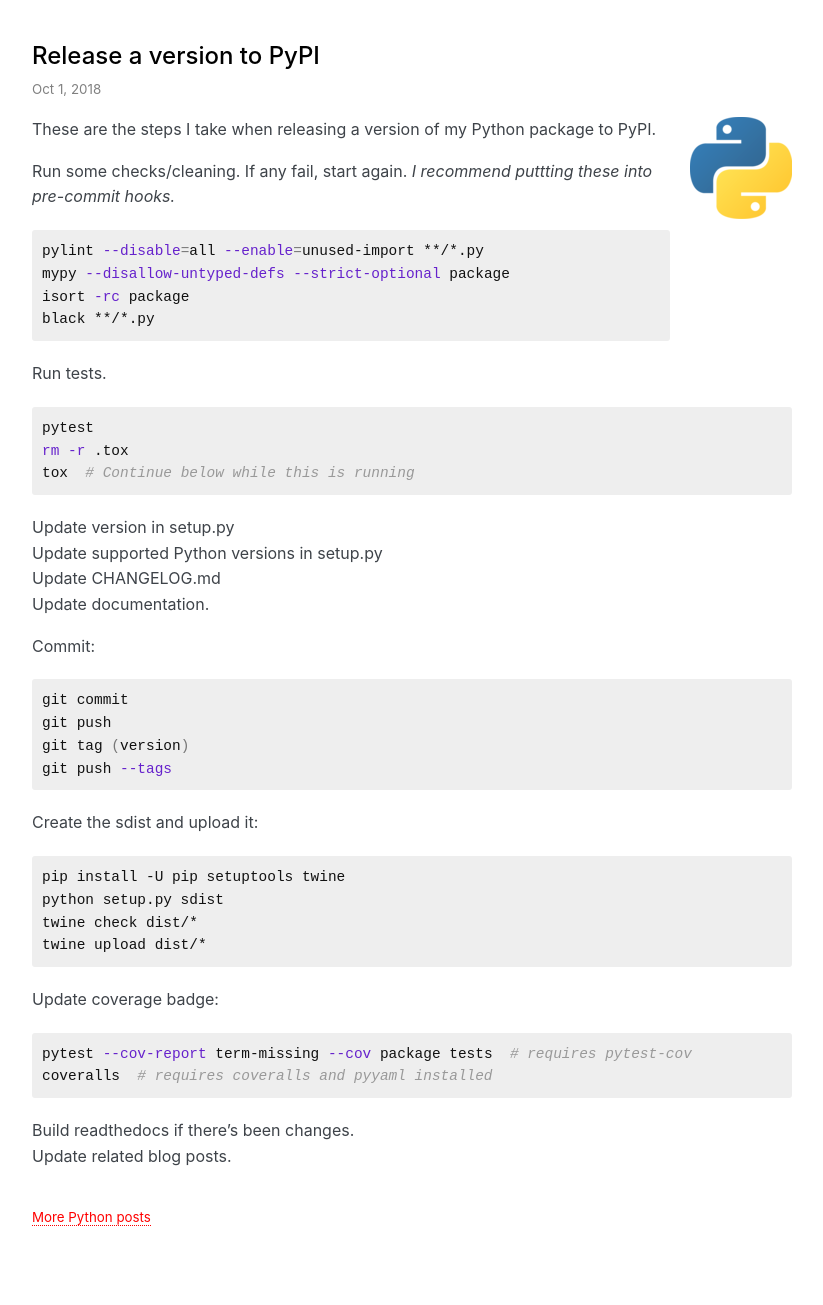
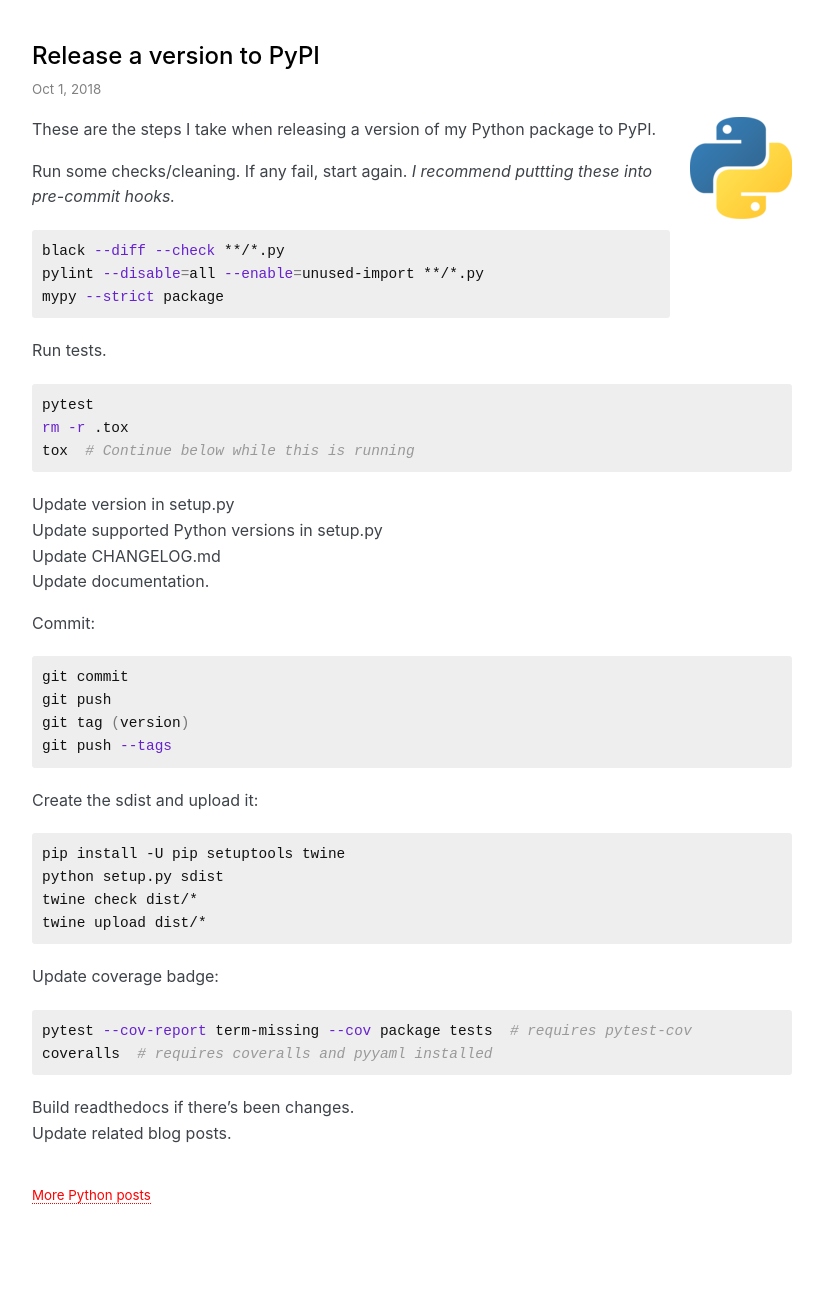
Before and after one commit to explodinglabs/explodinglabs.github.io, a Jekyll site: the page built from _posts/python/2018-10-01-release-new-version-to-pypi.markdown, in a window 1280 px wide. Shown: the whole page, without its empty margins (228-1051 px from the left). Built offline with Jekyll 4.4.1, drawn with Linux system fonts in a browser that asks for light colours; some web fonts are replaced; after the commit the page ends 1283 px from its top, so only the background shows below that.

Commit message:
Update pypi release post

````diff
--- a/_posts/python/2018-10-01-release-new-version-to-pypi.markdown
+++ b/_posts/python/2018-10-01-release-new-version-to-pypi.markdown
@@ -14,10 +14,9 @@
 Run some checks/cleaning. If any fail, start again.
 _I recommend puttting these into pre-commit hooks._
 ```sh
+black --diff --check **/*.py
 pylint --disable=all --enable=unused-import **/*.py
-mypy --disallow-untyped-defs --strict-optional package
-isort -rc package
-black **/*.py
+mypy --strict package
 ```
 Run tests.
 ```sh
````
